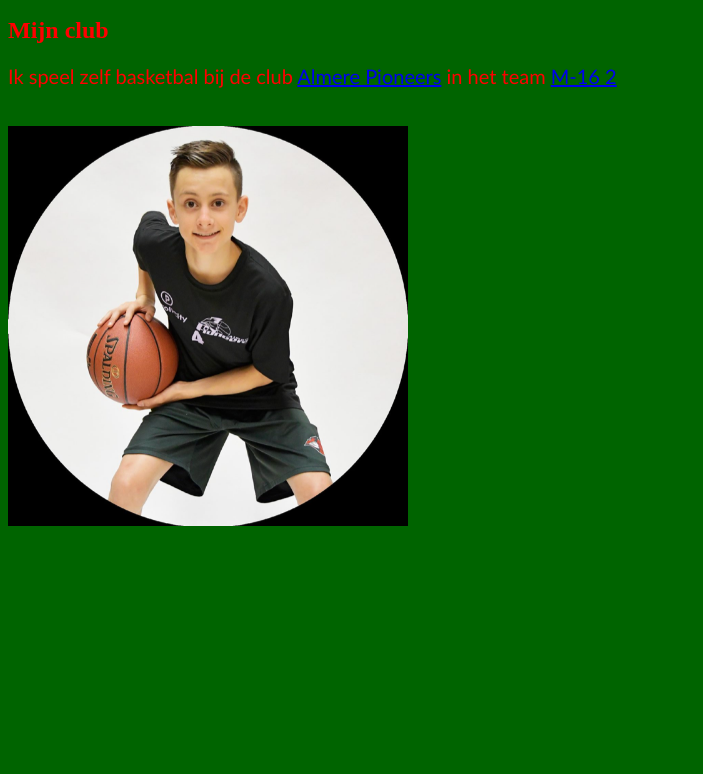
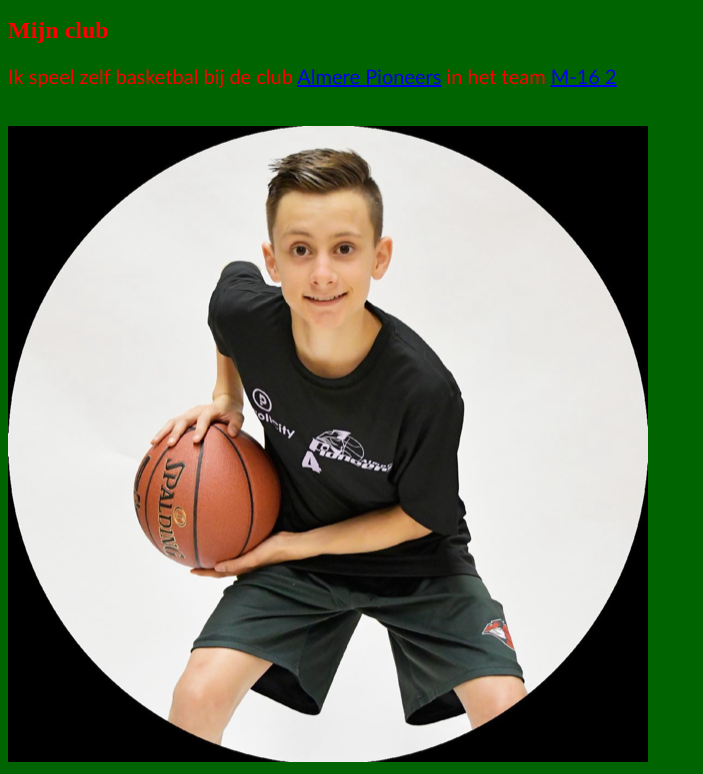
Before and after one commit to JoepvdVeer/JoepvdVeer.github.io, a plain HTML site: page index.html in a window 1280 px wide. Shown: the part 701-1475 px from the top of the page, without its empty margins (0-703 px from the left). Before the commit the page ends 1239 px from the top, so only its background shows below. Drawn offline with Linux system fonts and the light colour scheme.

Commit message:
picture size changed profile Joep
picture size changed profile Joep

```diff
--- a/index.html
+++ b/index.html
@@ -53,7 +53,7 @@ h2{
 
 		<p>Ik speel zelf basketbal bij de club <a href="Pioneers.html">Almere Pioneers</a> in het team <a href="basketbal.html">M-16 2</a></p>
 		<br>
-<img src="Joep profiel foto almere pioneers.png" alt="Joep van der Veer" style="width:400px;height:400px">
+<img src="Joep profiel foto almere pioneers.png" alt="Joep van der Veer" style="width:640px;height:636px">
 
 </body>
 
```
